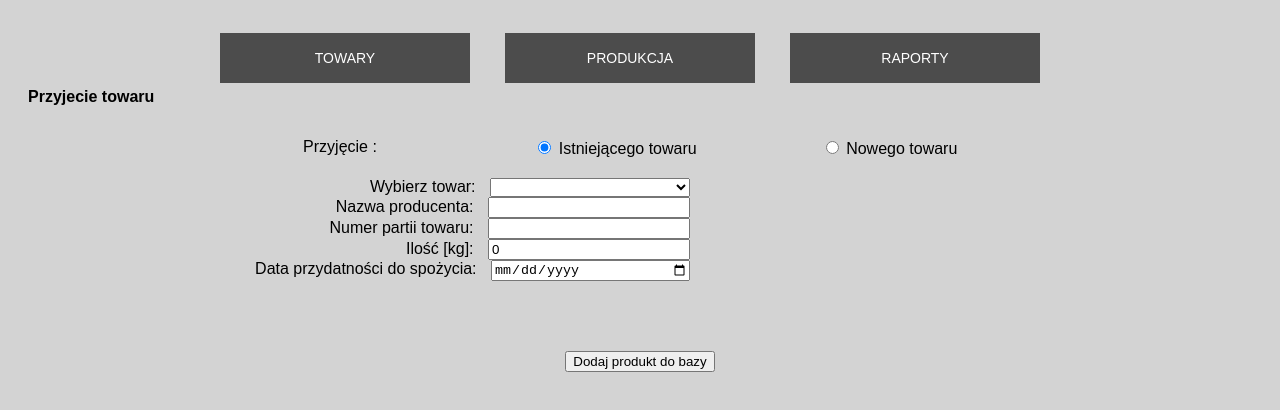
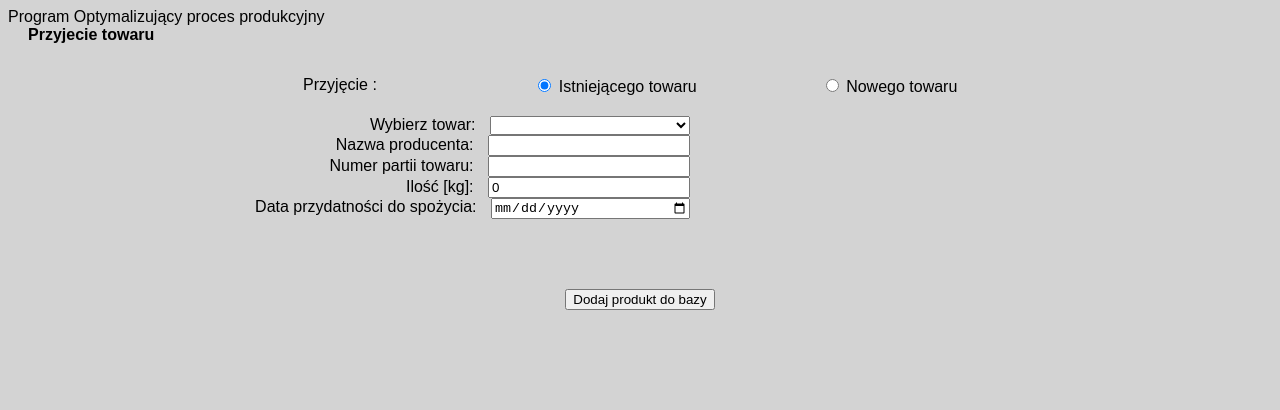
Before and after one commit to adamdominik89/pop, a Vue app: page /#/stock/recive_goods in a window 1280 px wide. Shown: the top 410 px of the page. Built offline with nearby package versions, Linux system fonts and the light colour scheme; what vue-good-table would draw is missing.

Commit message:
logowanie bez przejscia na odpowiedni link w przypadku gdy jestesmy zalogowani

```diff
--- a/src/App.vue
+++ b/src/App.vue
@@ -1,22 +1,34 @@
 <template>
   <div id="app">
-    <div class="o-buttons">
-      <div class="a-button-container">
+    <div class="o-buttons" v-if="is_logged === true">
+      <div class="a-button-container"
+           v-show="is_logged === true">
         <button class="a-button" @click="go_to_stock">TOWARY</button>
       </div>
-      <div class="a-button-container" @click="go_to_production">
-        <button class="a-button">PRODUKCJA</button>
+      <div class="a-button-container"
+           v-show="is_logged === true"
+      >
+        <button class="a-button"
+                @click="go_to_production">PRODUKCJA
+        </button>
       </div>
-      <div class="a-button-container">
-        <button class="a-button" @click="go_to_reports">RAPORTY</button>
+      <div class="a-button-container"
+           v-show="is_logged === true">
+        <button
+          class="a-button"
+          @click="go_to_reports">RAPORTY
+        </button>
       </div>
-
+    </div>
+    <div
+      v-if="is_logged === false">
+      Program Optymalizujący proces produkcyjny
     </div>
     <div v-if="is_logged === true">
-    <div class="a-user-container">
-      Witaj: {{user}};
-      <router-link to="/" @click.native="logout">{{log_out}}</router-link>
-    </div>
+      <div class="a-user-container">
+        Witaj: {{user}};
+        <router-link to="/" @click.native="logout">{{log_out}}</router-link>
+      </div>
     </div>
     <router-view/>
   </div>
--- a/src/frontend/components/pages/production.vue
+++ b/src/frontend/components/pages/production.vue
@@ -1,7 +1,8 @@
 <template>
   <div class="o-data-container">
     <page-data title="Produkcja">
-      <div class="a-button-container f-single"
+      <div
+        class="a-button-container f-single"
            v-for="(link, key) in links"
           :key="key"
       >
@@ -17,6 +18,7 @@
 
 <script>
 import PageData from '../templates/page-data'
+import {mapGetters} from 'vuex'
 export default {
   name: 'Stock',
   components: {PageData},
@@ -41,6 +43,9 @@ export default {
     ]
 
   }),
+  computed: {
+    ...mapGetters('frontend', ['is_logged'])
+  },
   methods: {
     go_to (link) {
       this.$router.push(link)
```
